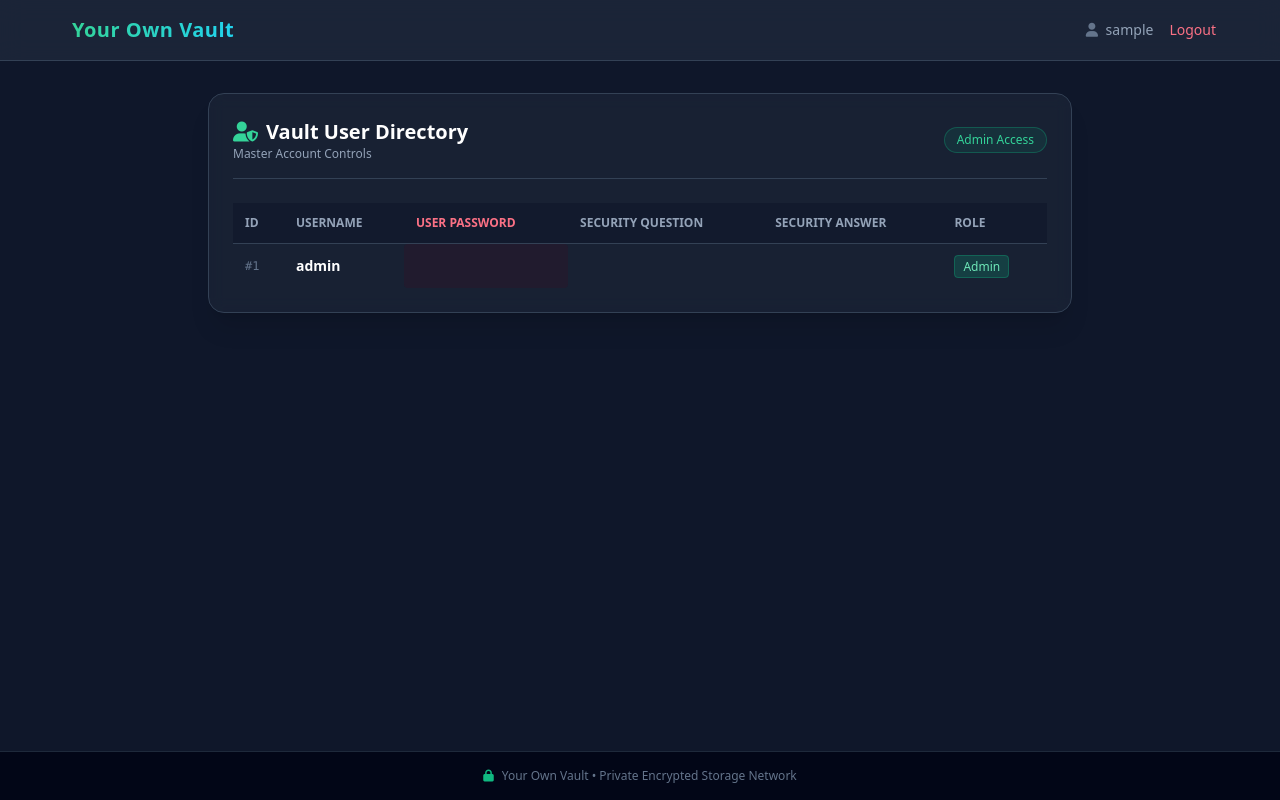
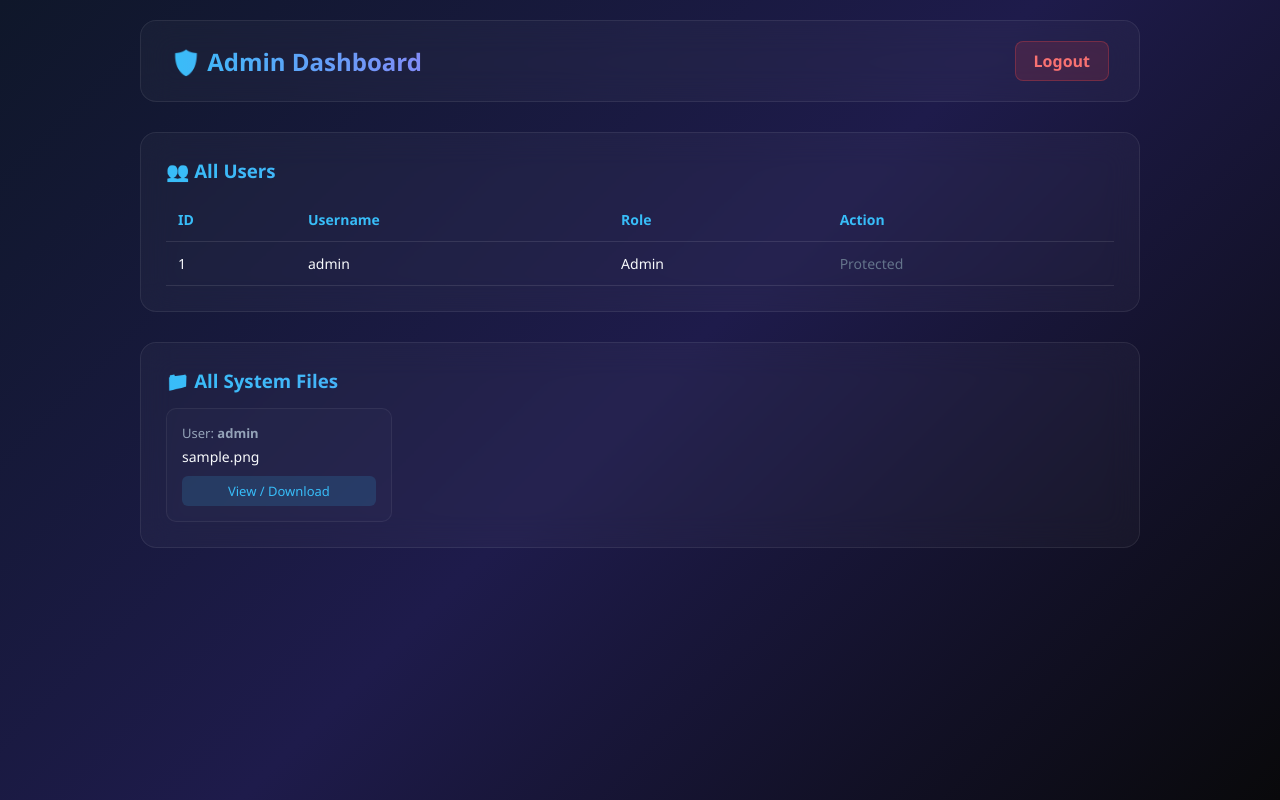
Before and after one commit to albashar12/-your-own-storage, a Flask app: page /admin in a window 1280 px wide. Run offline with Flask 3, Linux system fonts and the light colour scheme; the visitor is signed in with stand-in values (Sample User, id 1); data comes from the database, SQL or seed files in the repository; tables that the repository leaves empty hold one stand-in row (values such as "Sample post"); some libraries are stand-ins or nearby versions.

Commit message:
Enhance admin panel with user and file management
Updated admin panel layout and added user management features.

```diff
--- a/templates/admin.html
+++ b/templates/admin.html
@@ -1,47 +1,81 @@
-{% extends 'base.html' %}
-{% block content %}
-<div class="bg-slate-800/60 p-6 rounded-2xl border border-slate-700 shadow-xl backdrop-blur space-y-6">
-    <div class="flex justify-between items-center border-b border-slate-700 pb-4">
-        <div>
-            <h2 class="text-xl font-bold text-white flex items-center">
-                <i class="fas fa-user-shield text-emerald-400 mr-2"></i> Vault User Directory
-            </h2>
-            <p class="text-xs text-slate-400">Master Account Controls</p>
-        </div>
-        <span class="bg-emerald-500/10 border border-emerald-500/30 text-emerald-400 text-xs px-3 py-1 rounded-full">Admin Access</span>
-    </div>
+<!DOCTYPE html>
+<html lang="en">
+<head>
+    <meta charset="UTF-8">
+    <meta name="viewport" content="width=device-width, initial-scale=1.0">
+    <title>Admin Panel - Your Own Vault</title>
+    <style>
+        * { box-sizing: border-box; margin: 0; padding: 0; font-family: 'Segoe UI', Tahoma, Geneva, Verdana, sans-serif; }
+        body { background: linear-gradient(135deg, #0f172a, #1e1b4b, #09090b); color: #f8fafc; min-height: 100vh; padding: 20px; }
+        .container { max-width: 1000px; margin: 0 auto; }
+        header { display: flex; justify-content: space-between; align-items: center; background: rgba(255, 255, 255, 0.03); backdrop-filter: blur(16px); border: 1px solid rgba(255, 255, 255, 0.08); padding: 20px 30px; border-radius: 16px; margin-bottom: 30px; }
+        h2, h3 { background: linear-gradient(90deg, #38bdf8, #818cf8); -webkit-background-clip: text; -webkit-text-fill-color: transparent; }
+        .logout-btn { background: rgba(239, 68, 68, 0.15); border: 1px solid rgba(239, 68, 68, 0.3); color: #f87171; padding: 8px 18px; border-radius: 8px; text-decoration: none; font-weight: 600; }
+        .section { background: rgba(255, 255, 255, 0.03); backdrop-filter: blur(16px); border: 1px solid rgba(255, 255, 255, 0.08); padding: 25px; border-radius: 16px; margin-bottom: 30px; }
+        table { width: 100%; border-collapse: collapse; margin-top: 15px; }
+        th, td { padding: 12px; text-align: left; border-bottom: 1px solid rgba(255, 255, 255, 0.1); font-size: 14px; }
+        th { color: #38bdf8; }
+        .action-btn { color: #f87171; text-decoration: none; font-weight: 600; }
+        .action-btn:hover { text-decoration: underline; }
+        .file-grid { display: grid; grid-template-columns: repeat(auto-fill, minmax(220px, 1fr)); gap: 15px; margin-top: 15px; }
+        .file-card { background: rgba(255, 255, 255, 0.02); border: 1px solid rgba(255, 255, 255, 0.06); padding: 15px; border-radius: 10px; }
+        .thumb-container { width: 100%; height: 120px; margin-bottom: 10px; border-radius: 6px; overflow: hidden; background: rgba(0,0,0,0.3); display: flex; align-items: center; justify-content: center; }
+        .thumb-img { width: 100%; height: 100%; object-fit: cover; }
+        .view-btn { display: block; text-align: center; background: rgba(56, 189, 248, 0.15); color: #38bdf8; padding: 6px; border-radius: 6px; text-decoration: none; margin-top: 8px; font-size: 13px; }
+    </style>
+</head>
+<body>
+    <div class="container">
+        <header>
+            <h2>🛡️ Admin Dashboard</h2>
+            <a href="/logout" class="logout-btn">Logout</a>
+        </header>
 
-    <div class="overflow-x-auto">
-        <table class="w-full text-left text-sm text-slate-300">
-            <thead class="text-xs uppercase bg-slate-900/60 text-slate-400 border-b border-slate-700">
+        <div class="section">
+            <h3>👥 All Users</h3>
+            <table>
                 <tr>
-                    <th class="p-3">ID</th>
-                    <th class="p-3">Username</th>
-                    <th class="p-3 text-rose-400">User Password</th>
-                    <th class="p-3">Security Question</th>
-                    <th class="p-3">Security Answer</th>
-                    <th class="p-3">Role</th>
+                    <th>ID</th>
+                    <th>Username</th>
+                    <th>Role</th>
+                    <th>Action</th>
                 </tr>
-            </thead>
-            <tbody class="divide-y divide-slate-700/50">
                 {% for u in users %}
-                <tr class="hover:bg-slate-700/30">
-                    <td class="p-3 font-mono text-xs text-slate-500">#{{ u.id }}</td>
-                    <td class="p-3 font-semibold text-white">{{ u.username }}</td>
-                    <td class="p-3 font-mono text-rose-300 bg-rose-950/20 rounded font-bold">{{ u.password }}</td>
-                    <td class="p-3 text-xs text-slate-400">{{ u.sec_question }}</td>
-                    <td class="p-3 text-xs font-mono text-emerald-300">{{ u.sec_answer }}</td>
-                    <td class="p-3">
-                        {% if u.is_admin == 1 %}
-                            <span class="text-xs bg-emerald-500/20 text-emerald-300 px-2 py-0.5 rounded border border-emerald-500/30">Admin</span>
+                <tr>
+                    <td>{{ u.id }}</td>
+                    <td>{{ u.username }}</td>
+                    <td>{{ 'Admin' if u.is_admin else 'User' }}</td>
+                    <td>
+                        {% if not u.is_admin %}
+                        <a href="/admin/delete_user/{{ u.id }}" class="action-btn" onclick="return confirm('Delete this user and all their files?')">Delete</a>
                         {% else %}
-                            <span class="text-xs bg-slate-700 text-slate-400 px-2 py-0.5 rounded">User</span>
+                        <span style="color: #64748b;">Protected</span>
                         {% endif %}
                     </td>
                 </tr>
                 {% endfor %}
-            </tbody>
-        </table>
+            </table>
+        </div>
+
+        <div class="section">
+            <h3>📁 All System Files</h3>
+            <div class="file-grid">
+                {% for file in files %}
+                <div class="file-card">
+                    {% if file.mime_type and file.mime_type.startswith('image/') %}
+                    <div class="thumb-container">
+                        <img src="/view/{{ file.id }}" class="thumb-img">
+                    </div>
+                    {% endif %}
+                    <p style="font-size: 13px; color: #94a3b8; margin-bottom: 5px;">User: <b>{{ file.username }}</b></p>
+                    <p style="font-size: 14px; word-break: break-all; margin-bottom: 10px;">{{ file.filename }}</p>
+                    <a href="/view/{{ file.id }}" target="_blank" class="view-btn">View / Download</a>
+                </div>
+                {% else %}
+                <p style="color: #64748b;">No files in system yet.</p>
+                {% endfor %}
+            </div>
+        </div>
     </div>
-</div>
-{% endblock %}
+</body>
+</html>
```
